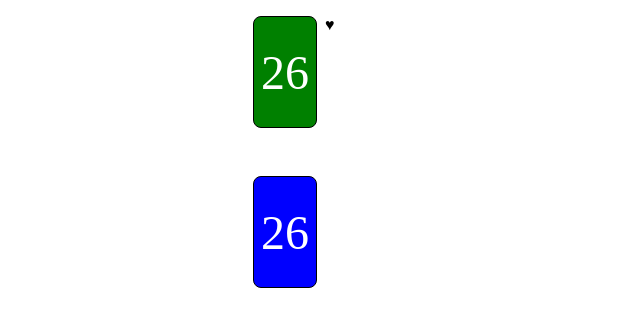
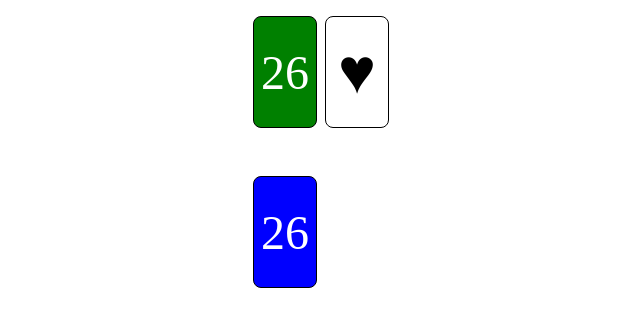
Before and after one commit to munroe1786/cardGame, a plain HTML site: page index.html in a window 1280 px wide. Shown: the whole page, without its empty margins (319-959 px from the left). Drawn offline with Linux system fonts and the light colour scheme.

Commit message:
add styling to card in styles.css

```diff
--- a/styles.css
+++ b/styles.css
@@ -42,7 +42,25 @@ body {
 }
 
 .card {
+    height: 100%;
+    width: 100%;
+    border: 1px solid black;
+    border-radius: .5rem;
+    display: flex;
+    justify-content: center;
+    align-items: center;
+    font-size: 4rem;
+}
+
+.card::before,
+.card::after {
 
 }
 
-card::before,
+.card::before {
+
+}
+
+.card::after {
+
+}
```
